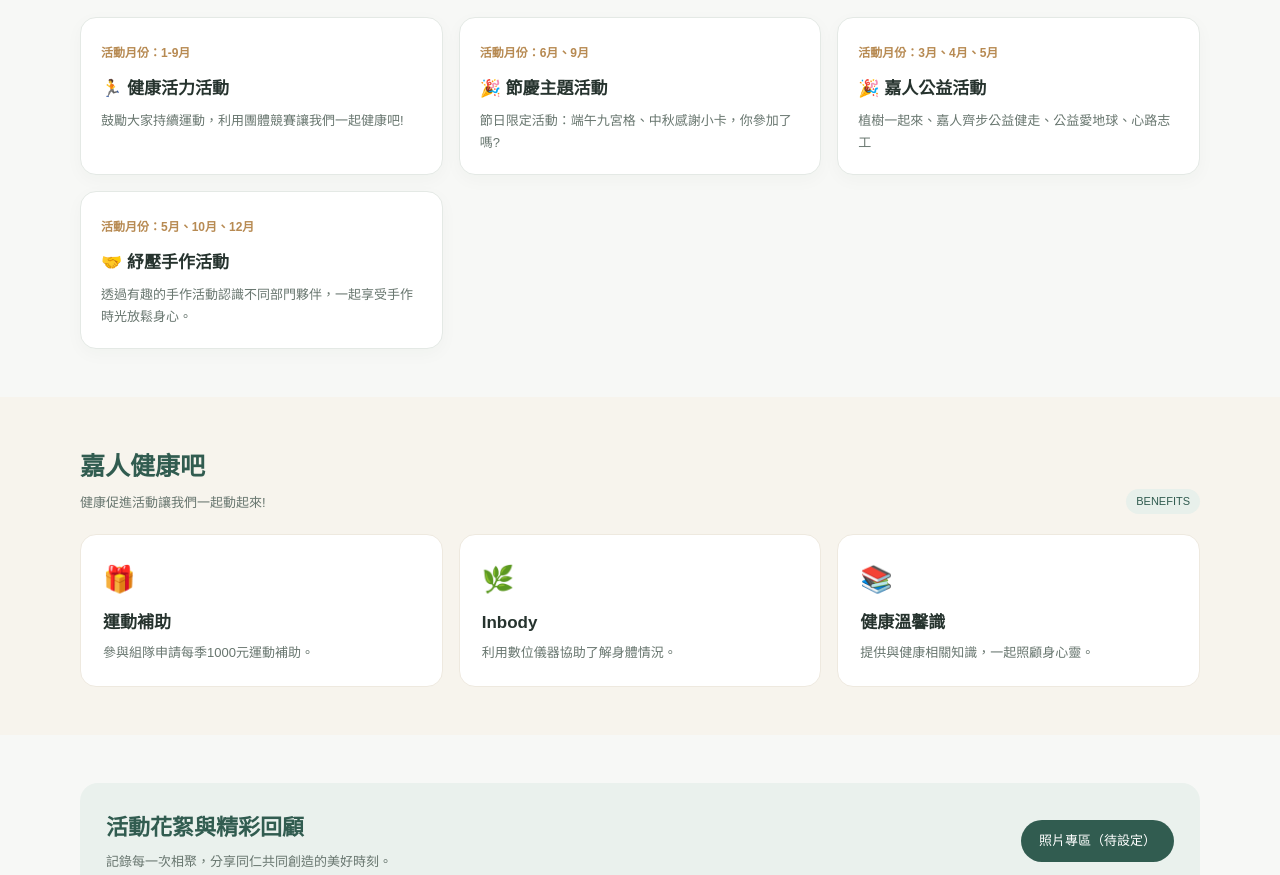
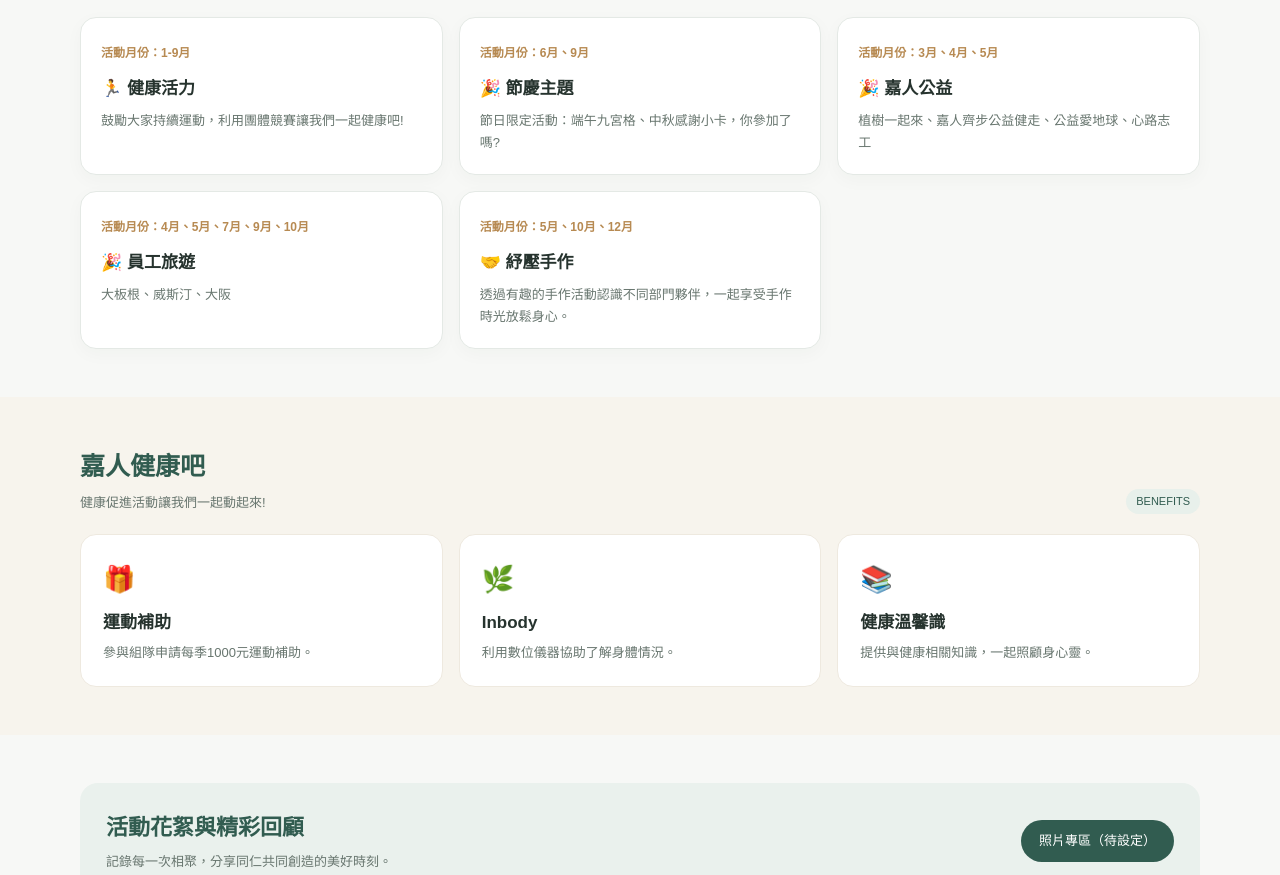
Before and after one commit to abbyhuang2/employee-activities, a plain HTML site: page index.html in a window 1280 px wide. Shown: the part 945-1820 px from the top of the page. Drawn offline with Linux system fonts and the light colour scheme.

Commit message:
Update index.html

```diff
--- a/index.html
+++ b/index.html
@@ -47,10 +47,11 @@ footer{background:#243d35;color:#dce7e1;padding:28px 0;font-size:12px}footer p{m
   <section id="events"><div class="wrap">
     <div class="section-head"><div><h2>2026年活動</h2><p>一起參加，讓日常多一點樂趣</p></div><span class="tag">UPCOMING</span></div>
     <div class="grid">
-      <article class="card"><span class="date">活動月份：1-9月</span><h3>🏃 健康活力活動</h3><p>鼓勵大家持續運動，利用團體競賽讓我們一起健康吧!</p></article>
-      <article class="card"><span class="date">活動月份：6月、9月</span><h3>🎉 節慶主題活動</h3><p>節日限定活動：端午九宮格、中秋感謝小卡，你參加了嗎?</p></article>
-      <article class="card"><span class="date">活動月份：3月、4月、5月</span><h3>🎉 嘉人公益活動</h3><p>植樹一起來、嘉人齊步公益健走、公益愛地球、心路志工</p></article>
-      <article class="card"><span class="date">活動月份：5月、10月、12月</span><h3>🤝 紓壓手作活動</h3><p>透過有趣的手作活動認識不同部門夥伴，一起享受手作時光放鬆身心。</p></article>
+      <article class="card"><span class="date">活動月份：1-9月</span><h3>🏃 健康活力</h3><p>鼓勵大家持續運動，利用團體競賽讓我們一起健康吧!</p></article>
+      <article class="card"><span class="date">活動月份：6月、9月</span><h3>🎉 節慶主題</h3><p>節日限定活動：端午九宮格、中秋感謝小卡，你參加了嗎?</p></article>
+      <article class="card"><span class="date">活動月份：3月、4月、5月</span><h3>🎉 嘉人公益</h3><p>植樹一起來、嘉人齊步公益健走、公益愛地球、心路志工</p></article>
+      <article class="card"><span class="date">活動月份：4月、5月、7月、9月、10月</span><h3>🎉 員工旅遊</h3><p>大板根、威斯汀、大阪</p></article>
+      <article class="card"><span class="date">活動月份：5月、10月、12月</span><h3>🤝 紓壓手作</h3><p>透過有趣的手作活動認識不同部門夥伴，一起享受手作時光放鬆身心。</p></article>
     </div>
   </div></section>
   <section class="feature" id="welfare"><div class="wrap">
```
